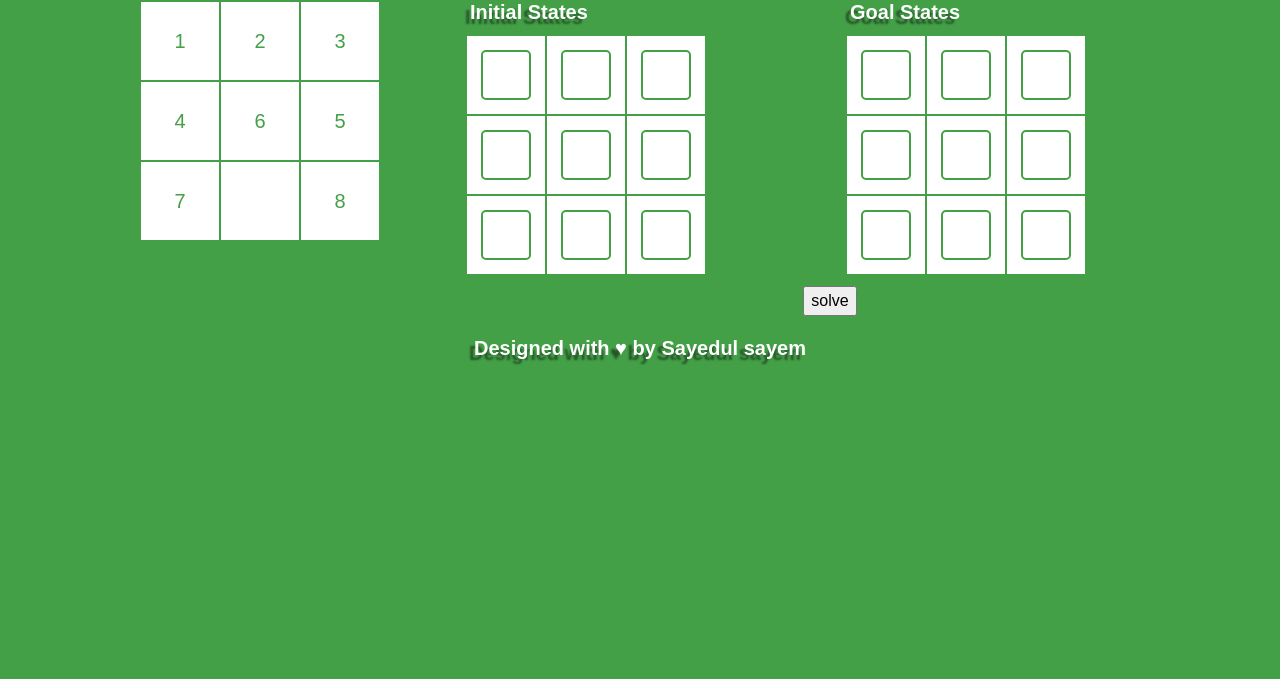
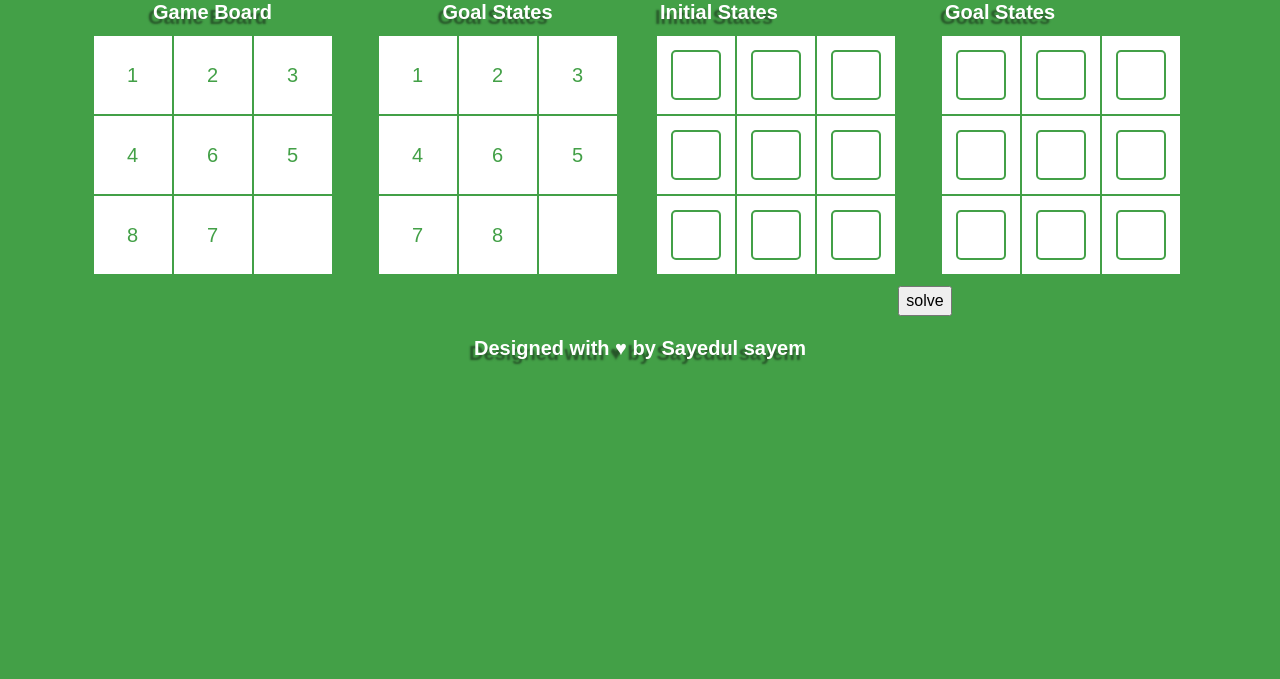
Before and after one commit to sayedulsayem/8-puzzle-solver-ai-by-php, a plain HTML site: page index.html in a window 1280 px wide. Shown: the part 121-800 px from the top of the page. Drawn offline with nearby package versions, Linux system fonts and the light colour scheme.

Commit message:
UI improve

```diff
--- a/index.html
+++ b/index.html
@@ -53,9 +53,12 @@ h5{
   <center><h1>8 puzzle game</h1></center>
 	<div class="container">
       <div class="row">
-        <div class="col-md-4">
+        <div class="col-md-6">
           <center>
             <h1>Human Game</h1>
+            <div class="row">
+              <div class="col-md-6">
+                <h5>Game Board</h5>
                 <table id="tbl">
                   <tr>
                     <td id="1" onclick="move(this)">1</td>
@@ -68,14 +71,36 @@ h5{
                     <td id="6" onclick="move(this)">5</td>
                   </tr>
                   <tr>
-                <td id="7" onclick="move(this)">7</td>
-                <td id="8" onclick="move(this)"> </td>
-                <td id="9" onclick="move(this)">8</td>
+                    <td id="7" onclick="move(this)">8</td>
+                    <td id="8" onclick="move(this)">7</td>
+                    <td id="9" onclick="move(this)"> </td>
                   </tr>
                 </table>
+              </div>
+              <div class="col-md-6">
+                <h5>Goal States</h5>
+                <table>
+                  <tr>
+                    <td>1</td>
+                    <td>2</td>
+                    <td>3</td>
+                  </tr>
+                  <tr>
+                    <td>4</td>
+                    <td>6</td>
+                    <td>5</td>
+                  </tr>
+                  <tr>
+                    <td>7</td>
+                    <td>8</td>
+                    <td> </td>
+                  </tr>
+                </table>
+              </div>
+            </div>
           </center>
         </div>
-        <div class="col-md-8">
+        <div class="col-md-6">
           <h1>Agent Solver</h1>
           <form action="solution-steps.php" method="post">
             <div class="row">
@@ -139,7 +164,7 @@ h5{
     var table = document.getElementById("tbl");
     var arr=[];
     var blankSpaceElem;
-  var bsp;
+    var bsp;// blank space position
     for(var i=1; i<10;i++){
       var x = document.getElementById(String(i)).innerHTML;
       if(x!=" "){
@@ -152,21 +177,21 @@ h5{
       }
 
     }
-
-  var ecp;
+    //alert(arr);
+    var ecp;// refers to element clicked position
     for(i=0;i<9;i++){
       if(elem.innerHTML == arr[i])
       {ecp=i;}
     }
 
-
+    //check Top
     if((bsp-3)>=0 && arr[ecp] == arr[bsp-3]){
       var temp;
       temp = elem.innerHTML;
       elem.innerHTML = blankSpaceElem.innerHTML;
       blankSpaceElem.innerHTML = temp;
     }
-
+    //check Bottom
     if((bsp+3)<=8 && arr[ecp] == arr[bsp+3]){
       var temp;
       temp = elem.innerHTML;
@@ -174,7 +199,7 @@ h5{
       blankSpaceElem.innerHTML = temp;
     }
 
-
+    //check Left
     if((bsp-1)>=0 && arr[ecp] == arr[bsp-1]){
       var temp;
       temp = elem.innerHTML;
@@ -182,7 +207,7 @@ h5{
       blankSpaceElem.innerHTML = temp;
     }
 
-
+    //check Right
     if((bsp+1)<=8 && arr[ecp] == arr[bsp+1]){
       var temp;
       temp = elem.innerHTML;
```
Also changed, not shown: 1 other file. Lines whose indentation alone changed are shown as unchanged.
